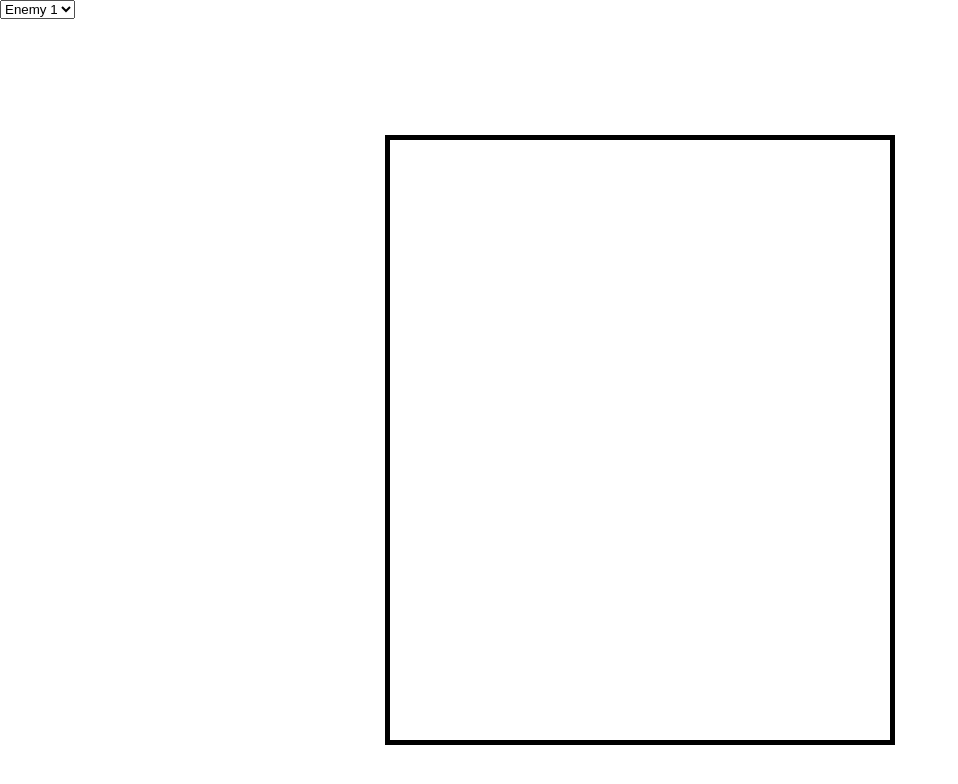
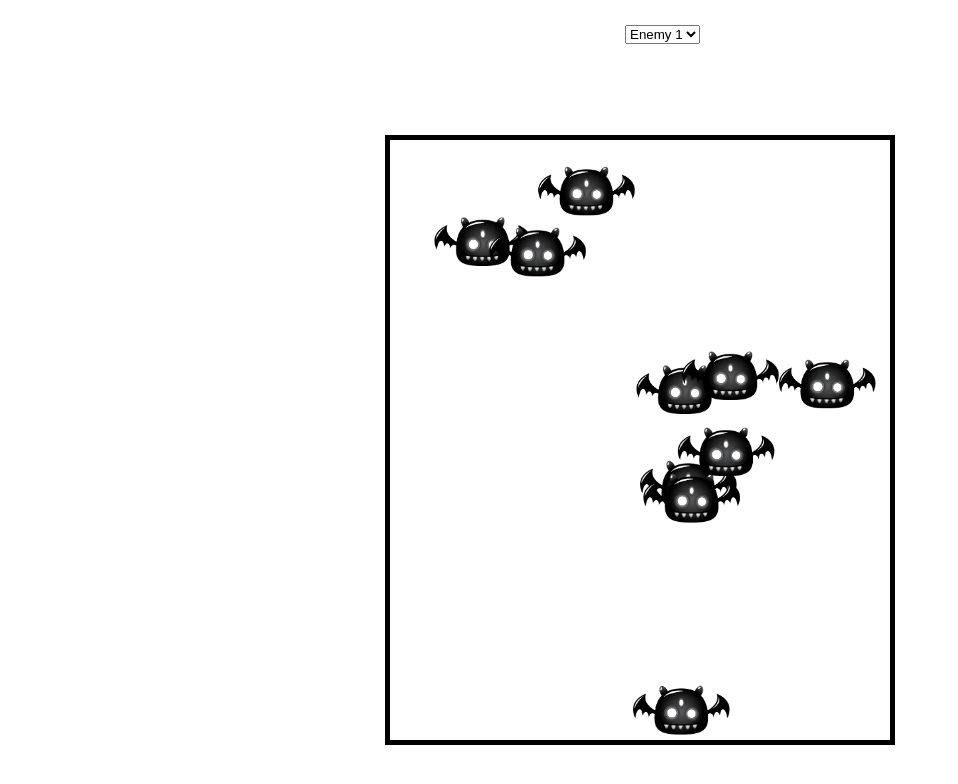
Before and after one commit to Sigma-Prime7/FratresCoterie, a plain HTML site: page index.html in a window 1280 px wide. Shown: the whole page, without its empty margins (0-958 px from the left). Drawn offline with Linux system fonts and the light colour scheme.

Commit message:
Animation for enemies
Page for enemy animations

```diff
--- a/index.html
+++ b/index.html
@@ -9,10 +9,10 @@
 <body>
     <div id="enemyControls">
         <select name="enemy_animations" id="enemy_animations">
-            <option value="enemy1" number="1">Enemy 1</option>
-            <option value="enemy2" number="2">Enemy 2</option>
-            <option value="enemy3" number="3">Enemy 3</option>
-            <option value="enemy4" number="4">Enemy 4</option>
+            <option value="1">Enemy 1</option>
+            <option value="2">Enemy 2</option>
+            <option value="3">Enemy 3</option>
+            <option value="4">Enemy 4</option>
         </select>
     </div>
     <canvas id="canvas1"></canvas>
--- a/script.js
+++ b/script.js
@@ -5,10 +5,13 @@ const ctx = canvas.getContext('2d');
 CANVAS_WIDTH = canvas.width = 500;
 CANVAS_HEIGHT = canvas.height = 600;
 const numberOfEnemies = 10;
-const enemiesArray = [];
+const enemiesArray= [];
+const enemiesArray1 = [];
+const enemiesArray2 = [];
+const enemiesArray3 = [];
+const enemiesArray4 = [];
 const enemyControls = document.getElementById('enemyControls');
-let enemyName = enemyControls.value;
-let enemyNumber= enemyControls.number;
+let enemyNumber = 1;
 let gameFrame =0;
 const enemyAnimations =[
 {
@@ -36,17 +39,17 @@ const enemyAnimations =[
     spriteHeight:212,
 }]
 class Enemy{
-    constructor() {
+    constructor(name,totalFrames,spriteWidth,spriteHeight) {
 
        this.image = new Image();
-       this.image.src ="assets/enemies/enemy1.png"
+       this.image.src =`assets/enemies/${name}.png`;
         this.speed = Math.random() *4 -2
-        this.spriteWidth=293;
-        this.spriteHeight=155;
+        this.spriteWidth=spriteWidth;
+        this.spriteHeight=spriteHeight;
         this.width = this.spriteWidth/3;
         this.height = this.spriteHeight/3;
         this.frame=0;
-        this.totalFrames = 6;
+        this.totalFrames = totalFrames;
         this.flapSpeed= Math.floor(Math.random() * 3 + 1);
         this.x = Math.random() * (canvas.width-this.width);
         this.y= Math.random() * (canvas.height-this.height);
@@ -56,19 +59,13 @@ class Enemy{
         this.x+= Math.random() * 7 -3.5;
         this.y+=Math.random() * 10 -5;
         if(gameFrame % this.flapSpeed === 0){
-            this.frame > totalFrames-2 ? this.frame =0:this.frame++;
+            this.frame > this.totalFrames-2 ? this.frame =0:this.frame++; //totalFrames-2
         }
 
     }
 
 
 
-    changeSprite(src,spriteWidth,spriteHeight,totalFrames){
-        this.image.src = src;
-        this.totalFrames=totalFrames;
-        this.spriteWidth=spriteWidth;
-        this.spriteHeight=spriteHeight;
-    }
 
     draw(){
 
@@ -80,12 +77,22 @@ class Enemy{
 
 
 for(let i = 0; i < numberOfEnemies; i++){
-enemiesArray.push(new Enemy());
+enemiesArray1.push(new Enemy(enemyAnimations[0].name,enemyAnimations[0].frames,enemyAnimations[0].spriteWidth,enemyAnimations[0].spriteHeight));
+enemiesArray2.push(new Enemy(enemyAnimations[1].name,enemyAnimations[1].frames,enemyAnimations[1].spriteWidth,enemyAnimations[1].spriteHeight));
+enemiesArray3.push(new Enemy(enemyAnimations[2].name,enemyAnimations[2].frames,enemyAnimations[2].spriteWidth,enemyAnimations[2].spriteHeight));
+enemiesArray4.push(new Enemy(enemyAnimations[3].name,enemyAnimations[3].frames,enemyAnimations[3].spriteWidth,enemyAnimations[3].spriteHeight));
 }
+const enemyArray = [];
+enemyArray.push(enemiesArray1);
+enemyArray.push(enemiesArray2);
+enemyArray.push(enemiesArray3);
+enemyArray.push(enemiesArray4);
+
+
 function animate(){
     ctx.clearRect(0,0,CANVAS_WIDTH,CANVAS_HEIGHT);
-    enemiesArray.forEach(enemy => {
-      //  enemy.changeSprite(`assets/enemies/${enemyName}.png`,enemyAnimations[enemyName].frames,enemyAnimations[enemyName].frames,enemyAnimations[enemyName].frames)
+
+    enemyArray[enemyNumber-1].forEach(enemy => {
         enemy.update();
         enemy.draw();
 
@@ -95,11 +102,8 @@ function animate(){
 }
 
 enemyControls.addEventListener('change',function(e){
-   enemyName= e.target.value;
-   enemyNumber= e.target.number;
-   console.log(enemyNumber);
-   enemiesArray.forEach(enemy => {
-     //  enemy.changeSprite(`assets/enemies/${enemyName}.png`);
-   })
+
+   enemyNumber= e.target.value;
+
 })
 animate();
--- a/style.css
+++ b/style.css
@@ -10,9 +10,10 @@
 }
 #enemyControls{
     position: absolute;
-    top:0%;
-    left: 0%;
+    top:5%;
+    left: 50%;
+    transform:translate(-50%, -50%);
     height:30px;
     width:30px;
-    text:center;
+
 }
```
